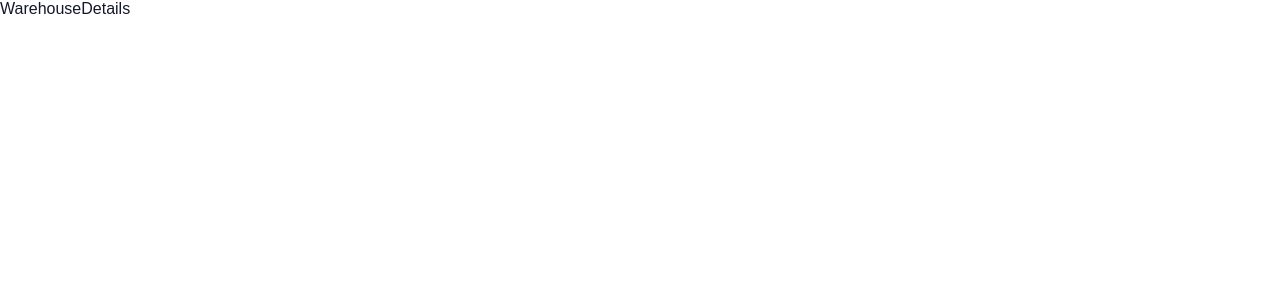
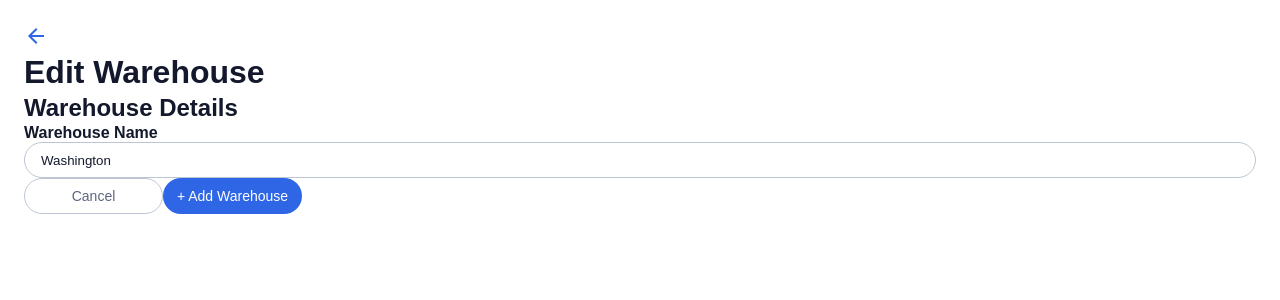
Before and after one commit to timohuennebeck/instock-jon, a React (Create React App) app: page /warehouses/1/edit in a window 1280 px wide. Shown: the top 300 px of the page. Built offline with nearby package versions, Linux system fonts and the light colour scheme.

Commit message:
Add input fields, labels, and button components

```diff
--- /dev/null
+++ b/src/components/InputField/InputField.jsx
@@ -0,0 +1,14 @@
+import "./InputField.scss"
+
+function InputField({ label, placeholder, value }) {
+    return (
+        <>
+            <div className="input-field">
+                <label className="input-field__label">{label}</label>
+                <input className="input-field__value" value={value} placeholder={placeholder} />
+            </div>
+        </>
+    );
+}
+
+export default InputField;
--- /dev/null
+++ b/src/components/InputField/InputField.scss
@@ -0,0 +1,20 @@
+@use "../../styles/partials/variables" as *;
+
+.input-field {
+
+    &__label, &__value {
+        display: block;
+    }
+
+    &__label {
+        font-weight: 600;
+    }
+
+    &__value {
+        border: 1px solid $sec-color-2;
+        border-radius: 20px;
+        width: 100%;
+        height: 36px;
+        padding: 8px 16px;
+    }
+}
--- /dev/null
+++ b/src/components/NavButton/NavButton.jsx
@@ -0,0 +1,21 @@
+import "./NavButton.scss";
+import { Link } from "react-router-dom";
+
+function NavButton({ link, content, backgroundColor, fontColor, border }) {
+    return (
+        <Link to={link}>
+            <button
+                className="button"
+                style={{
+                    backgroundColor: `${backgroundColor}`,
+                    color: `${fontColor}`,
+                    border: `${border}`
+                }}
+            >
+                {content}
+            </button>
+        </Link>
+    );
+}
+
+export default NavButton;
--- /dev/null
+++ b/src/components/NavButton/NavButton.scss
@@ -0,0 +1,15 @@
+@use "../../styles/partials/variables" as *;
+
+.button {
+    border: none;
+    border-radius: 1.25rem;
+    color: $prim-color-3;
+    font-weight: 400;
+    width: 8.6875rem;
+    height: 2.25rem;
+    padding: 8px 0;
+
+    &:hover {
+        cursor: pointer;
+    }
+}
--- a/src/pages/WarehousesDetailsEdit/WarehousesDetailsEdit.jsx
+++ b/src/pages/WarehousesDetailsEdit/WarehousesDetailsEdit.jsx
@@ -1,8 +1,39 @@
 import "./WarehousesDetailsEdit.scss";
+import InputField from "../../components/InputField/InputField";
+import NavButton from "../../components/NavButton/NavButton";
+import ArrowBack from "../../assets/images/icons/arrow_back-24px.svg";
+
+function WarehousesDetailsEdit() {
+    return (
+        <>
+            <article className="warehouse-edit">
+                <div className="warehouse-edit__header">
+                    <img src={ArrowBack} alt="" />
+                    <h1>Edit Warehouse</h1>
+                </div>
+
+                <div className="warehouse-edit__details">
+                    <h2>Warehouse Details</h2>
+                    <InputField label="Warehouse Name" value="Washington"/>
+                </div>
+
+                {/* <div className="warehouse-edit__contact">
+
+                </div> */}
 
 
-function WarehousesDetailsEdit() {
-    return <div>WarehouseDetails</div>;
+                <div className="warehouse-edit__buttons">
+                    <NavButton
+                        content="Cancel"
+                        backgroundColor="#FFFFFF"
+                        fontColor="#5C667E"
+                        border="1px solid #BDC5D5"
+                    />
+                    <NavButton content="+ Add Warehouse" backgroundColor="#2E66E5" />
+                </div>
+            </article>
+        </>
+    );
 }
 
 export default WarehousesDetailsEdit;
--- a/src/pages/WarehousesDetailsEdit/WarehousesDetailsEdit.scss
+++ b/src/pages/WarehousesDetailsEdit/WarehousesDetailsEdit.scss
@@ -1 +1,6 @@
 @use "../../styles/partials/mixins" as *;
+
+
+.warehouse-edit {
+    padding: 24px;
+}
```
